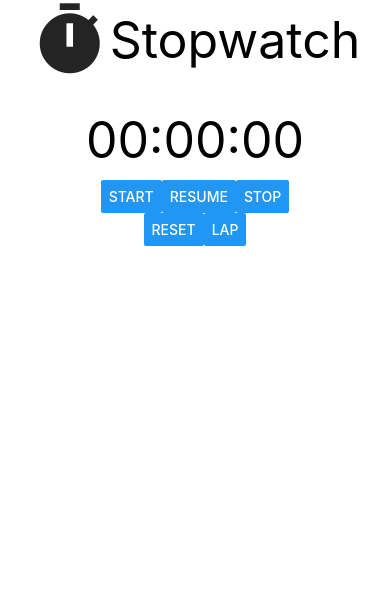
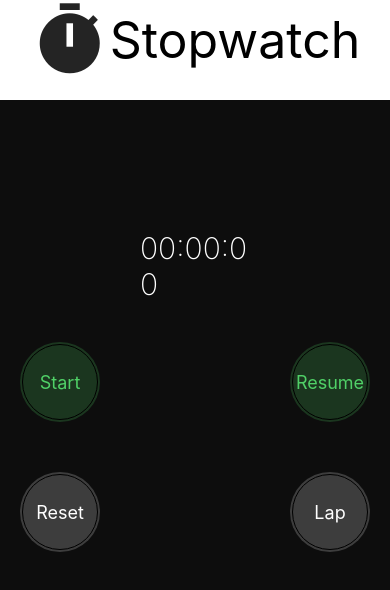
Before and after one commit to Shopify/eng-intern-assessment-react-native, a React Native app: screen / in a window 390 px wide. Shown: the top 590 px of the page. Built offline with nearby package versions, Linux system fonts and the light colour scheme.

Commit message:
Improved styling to make it look like the iPhone stopwatch

```diff
--- a/src/StopWatch.tsx
+++ b/src/StopWatch.tsx
@@ -1,4 +1,4 @@
-import { FlatList, SafeAreaView, ScrollView, StyleSheet, Text, View } from 'react-native';
+import { FlatList, SafeAreaView, ScrollView, StyleSheet, Text, TouchableOpacity, View } from 'react-native';
 import StopWatchButton from './StopWatchButton';
 import { useEffect, useState } from 'react';
 import displayTime from './utils/DisplayTime';
@@ -7,15 +7,15 @@ export default function StopWatch() {
 
   const [isOn, setIsOn] = useState(false);
   const [time, setTime] = useState(0);
-  const [laps, setLaps] = useState<{[key: number]: number}>({});
+  const [laps, setLaps] = useState<{[key: string]: string}>({});
 
   useEffect(() => {
     let timeInterval: number | undefined;
 
     if (isOn) {
       timeInterval = setInterval(() => {
-        setTime((lastTime) => lastTime + 0.1);
-      }, 100);
+        setTime((lastTime) => lastTime + 1);
+      }, 1000);
     }
     else if (timeInterval) {
       clearInterval(timeInterval);
@@ -28,8 +28,17 @@ export default function StopWatch() {
   }, [isOn]);
 
   const startStop = () => {
+    if (isOn) {
+      setTime(0);
+    }
     setIsOn(!isOn);
   };
+
+  const pauseResume = () => {
+    if (time!==0) {
+      setIsOn(!isOn);
+    }
+  }
 
   const reset = () => {
     setIsOn(false);
@@ -41,35 +50,34 @@ export default function StopWatch() {
     if(isOn) {
       setLaps((previousLaps) => ({
         ...previousLaps,
-        [`Lap${Object.keys(previousLaps).length + 1}`]: time,
+        [`Lap${Object.keys(previousLaps).length + 1}`]: displayTime(time),
       }))
     }
   };
 
-  const stop = () => {
-    setIsOn(false);
-    setTime(0);
-  }
-
   return (
     <View style={styles.container}>
       <Text style={styles.dialView}>{displayTime(time)}</Text>
-      <View style={styles.buttonView}>
-        <StopWatchButton title={'Start'} onPress={startStop} />
-        <StopWatchButton title={isOn ? 'Pause' : 'Resume'} onPress={startStop} />
-        <StopWatchButton title={'Stop'} onPress={stop} />
+      <View style={styles.buttonsRow}>
+      <StopWatchButton title={isOn ? 'Stop' : 'Start'} onPress={startStop} background={isOn ? '#3C1715' : '#1B361F'} color={isOn ? '#E33935' : '#50D167'}/>
+        <StopWatchButton title={isOn ? 'Pause' : 'Resume'} onPress={pauseResume} background={isOn ? '#3C1715' : '#1B361F'} color={isOn ? '#E33935' : '#50D167'} />
       </View>
-      <View style={styles.buttonView}>
-        <StopWatchButton title='Reset' onPress={reset} />
-        <StopWatchButton title='Lap' onPress={lap} />
+      <View style={styles.buttonsRow}>
+        <StopWatchButton title='Reset' onPress={reset} color='#FFFFFF' background='#3D3D3D'/>
+        <StopWatchButton title='Lap' onPress={lap} color='#FFFFFF' background='#3D3D3D' />
       </View>
       <ScrollView style={styles.scrollView}>
         {Object.entries(laps).length > 0 && (
-          <View testID='lap-list'>
-            <Text>Lap Times:</Text>
+            <View>
+            {/* <Text>Lap Times:</Text> */}
+            <View testID='lap-list'>
             {Object.entries(laps).map(([lapKey, lapTime]) => (
-              <Text key={lapKey}>{`${lapKey}: ${displayTime(lapTime)}`}</Text>
+              <View style={styles.lap} key={lapKey}>
+              <Text style={styles.lapText} >{`${lapKey}:`}</Text>
+              <Text style={styles.lapText} >{`${lapTime}`}</Text>
+              </View>
             ))}
+            </View>
           </View>
         )}
       </ScrollView>
@@ -81,17 +89,35 @@ const styles = StyleSheet.create({
   container: {
     flex: 1,
     alignItems: 'center',
+    backgroundColor: '#0D0D0D',
+    paddingTop: 130,
+    paddingHorizontal: 20,
   },
   dialView: {
-    fontSize: 50,
-    padding: 10,
-  },
-  buttonView: {
-    flexDirection: 'row',
-    justifyContent: 'space-around',
+    color: '#FFFFFF',
+    fontSize: 30,
+    fontWeight: '200',
+    width: 110,
   },
   scrollView: {
-    flex: 1,
-    width: '100%',
+    alignSelf: 'stretch'
+  },
+  buttonsRow: {
+    flexDirection: 'row',
+    alignSelf: 'stretch',
+    justifyContent: 'space-between',
+    marginTop: 40,
+    marginBottom: 10,
+  },
+  lapText: {
+    color: '#FFFFFF',
+    fontSize: 18,
+  },
+  lap: {
+    flexDirection: 'row',
+    justifyContent: 'space-between',
+    borderColor: '#151515',
+    borderTopWidth: 1,
+    paddingVertical: 10,
   },
 });
--- a/src/StopWatchButton.tsx
+++ b/src/StopWatchButton.tsx
@@ -1,15 +1,44 @@
 import React from 'react';
-import { Button } from 'react-native';
+import { Button, TouchableOpacity, Text, View, StyleSheet } from 'react-native';
 
 interface StopwatchButtonProps {
   title: string;
   onPress: () => void;
+  color: string,
+  background: string
 }
 
-const StopwatchButton: React.FC<StopwatchButtonProps> = ({ title, onPress }) => {
+const StopwatchButton: React.FC<StopwatchButtonProps> = ({ title, onPress, color, background }) => {
   return (
-    <Button title={title} onPress={onPress} />
+    <TouchableOpacity onPress={onPress} style={[styles.button, {backgroundColor: background}]}>
+      <View style={styles.buttonBorder}>
+        <Text style={[styles.buttonTitle, {color}]}>{title}</Text>
+      </View>
+    </TouchableOpacity>
   );
 }
 
+const styles = StyleSheet.create({
+  button:{
+    width: 80,
+    height: 80,
+    borderRadius: 40,
+    justifyContent: 'center',
+    alignItems: 'center',
+  },
+  buttonBorder: {
+    width: 76,
+    height: 76,
+    borderRadius: 38,
+    borderWidth: 1,
+    justifyContent: 'center',
+    alignItems: 'center',
+    color: 'white'
+  },
+  buttonTitle: {
+    fontSize: 18,
+    color: 'white'
+  },
+});
+
 export default StopwatchButton;
--- a/src/utils/DisplayTime.tsx
+++ b/src/utils/DisplayTime.tsx
@@ -1,8 +1,9 @@
 const displayTime = (time: number): string => {
-    const milliseconds = (Math.floor((time * 100)%100)).toString().padStart(2, '0');
+    // const milliseconds = (Math.floor((time * 100)%100)).toString().padStart(2, '0');
     const seconds = Math.floor(time % 60).toString().padStart(2, '0');
-    const minutes = Math.floor(time / 60).toString().padStart(2, '0');
-    return `${minutes}:${seconds}:${milliseconds}`;
+    const minutes = (Math.floor(time / 60)%60).toString().padStart(2, '0');
+    const hours = (Math.floor(time/3600)%100).toString().padStart(2, '0');
+    return `${hours}:${minutes}:${seconds}`;
 }
 
 export default displayTime;
```
Also changed, not shown: 1 other file (tests, documents, lock files or other folders).
